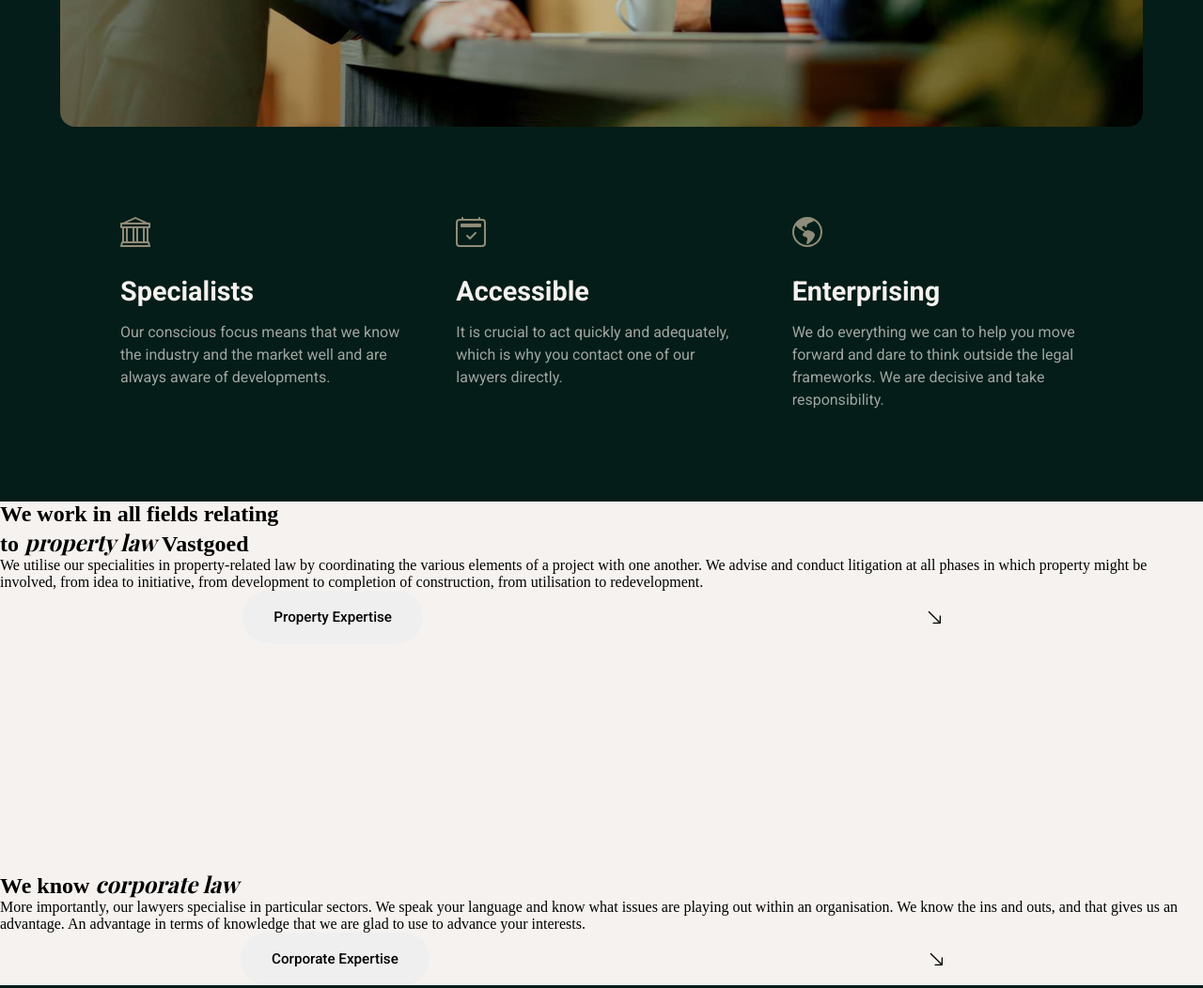
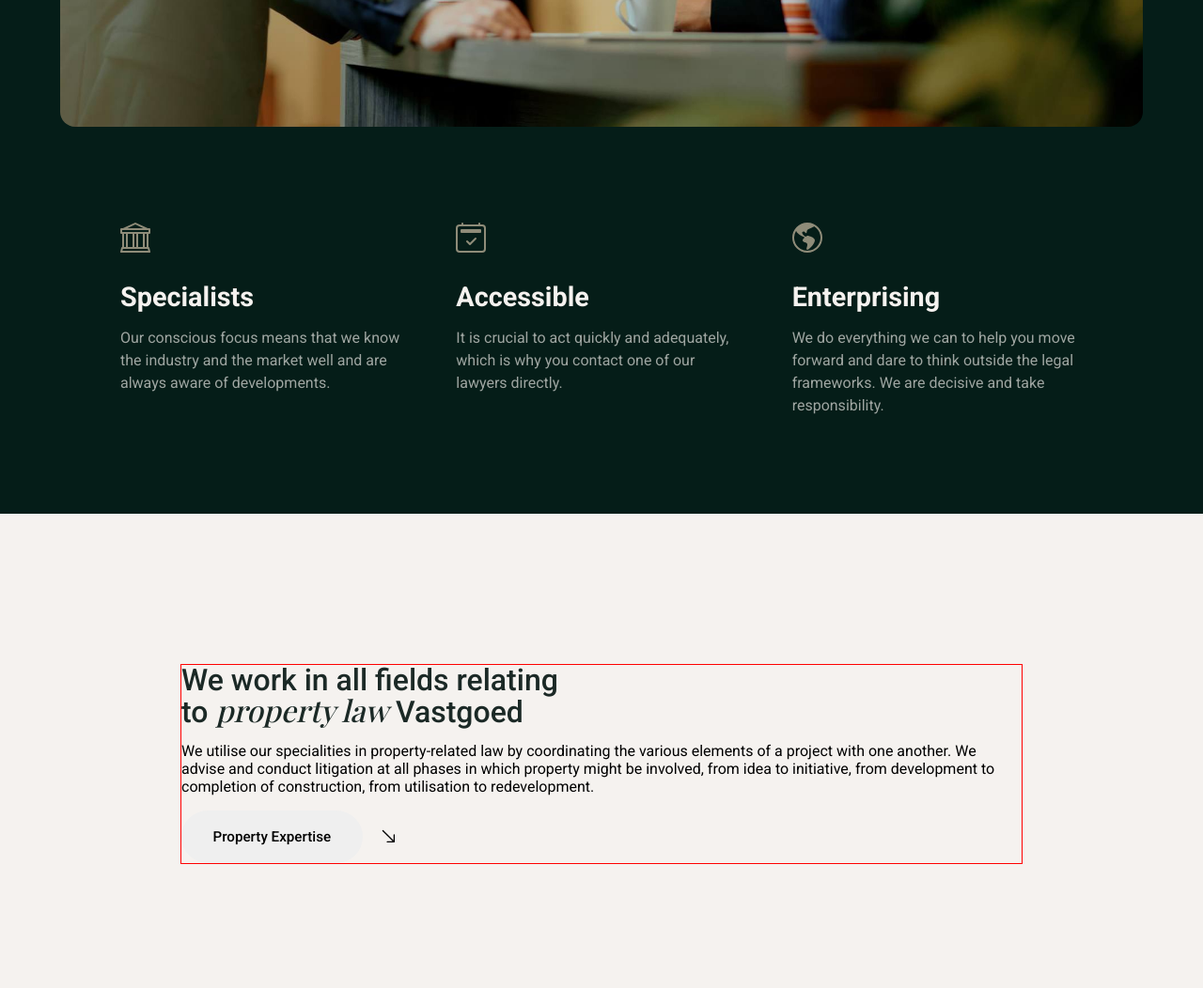
Before and after one commit to Siam48444/avvr, a plain HTML site: page index.html in a window 1280 px wide. Shown: the part 1160-2212 px from the top of the page at 94% size. Drawn offline with nearby package versions, Linux system fonts and the light colour scheme; a web font is replaced by a local one.

Commit message:
Update index.css

```diff
--- a/index.css
+++ b/index.css
@@ -21,15 +21,15 @@ body {
     --color-red-primary: rgba(227, 66, 72, 1);
     --color-white: rgba(245,242,239, 1);
     --color-white-light: rgba(245,242,239, 0.8);
-    --color-black: rgba(3, 19, 15, 1);
+    --color-black: rgba(3, 19, 15, 0.9);
     --color-black-light: rgba(67, 77, 72, 1);
     --color-dark-light: rgba(143, 140, 121, 1);
     --color-dark-lighter: rgba(143, 140, 121, 0.4);
     --color-green-dark: rgba(5, 29, 24, 1);
 
     /* Font Family */
-    --Roboto: 'Roboto', sans-serif;
-    --Playfair-Display: 'Playfair Display', serif;
+    --Roboto: 'Roboto', sans-serif, Arial;
+    --Playfair-Display: 'Playfair Display', sans-serif, Arial;
 }
 
 header {
@@ -40,17 +40,8 @@ header {
     justify-content: space-between;
     position: fixed;
     inset: 0 0 auto 0;
+    border-bottom: solid 0.005em var(--color-dark-lighter);
     z-index: 9;
-
-    &::after {
-        position: absolute;
-        content: "";
-        width: 100%;
-        height: 2em;
-        border-top: solid 0.005em var(--color-dark-lighter);
-        border-radius: 5vw;
-        inset: 100% 0 auto 0;
-    }
 
     .logo {
         color: var(--color-white);
@@ -220,7 +211,7 @@ main {
         justify-content: center;
         border-radius: 50%;
         transition: 300ms ease-in-out;
-        transition-property: transform, border-radius, background-color;
+        transition-property: border-radius, background-color;
     }
 
     .arrow_svg {
@@ -255,12 +246,12 @@ main {
     background-size: cover;
     animation: hero_image_parallax linear;
     animation-timeline: scroll();
-    --parallax-speed: 1;
+    --parallax-speed: 2;
 }
 
 @keyframes hero_image_parallax {
     100% {
-        background-position: translateY(calc(var(--parallax-speed) * 5em));
+        background-position-y: var(--parallax-speed) * 5em;
     }
 }
 
@@ -271,7 +262,7 @@ main {
     width: min(80vw, 150em);
     margin-inline: auto;
     gap: 3em;
-    padding-block: clamp(0.8em, 8vw, 6em);
+    padding-block: clamp(0.8em, 8vw, 8em);
 
     .character_box {
         display: flex;
@@ -289,7 +280,6 @@ main {
 
         & h3 {
             font-family: var(--Roboto);
-            /* font-style: italic; */
             font-weight: 600;
             color: var(--color-white);
             font-size: clamp(1.3rem, 3vw, 1.8rem);
@@ -308,11 +298,50 @@ main {
 }
 
 .works_section {
-    /* border: red solid 1px; */
     display: flex;
     flex-direction: column;
     align-items: center;
     justify-content: space-between;
-    gap: 30vh;
     background-color: var(--color-white);
+
+    .works {
+        display: flex;
+        padding: clamp(5em, 20vh, 15em) clamp(3em, 15vw, 17em);
+        align-items: center;
+        justify-content: space-between;
+        gap: 3em;
+
+        &:first-child {
+            border-bottom: solid 0.005em var(--color-dark-lighter);
+        }
+
+        .work_title {
+            border: red solid 1px;
+            display: flex;
+            flex-direction: column;
+            align-items: baseline;
+            justify-content: space-between;
+            gap: 1em;
+            font-family: var(--Roboto);
+
+            & h1 {
+                color: var(--color-black);
+                font-weight: 500;
+                font-size: clamp(1.3rem, 2.5vw, 2.5rem);
+                line-height: 100%;
+            }
+
+            .work_button {
+                margin-top: 2em;
+
+                & button {
+                    background-color: var(--color-dark-lighter);
+                }
+            }
+        }
+    }
+
+    .project_svg {
+        width: 70em;
+    }
 }
```
